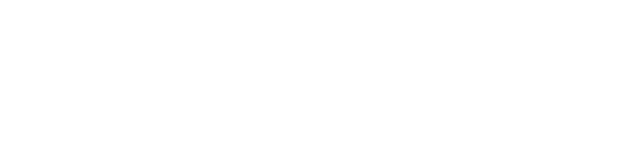
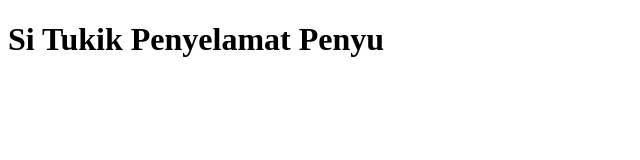
Before and after one commit to nandito-amri/Si-Tukik, a website: page src/templates/index.html in a window 1280 px wide. Shown: the whole page, without its empty margins (0-640 px from the left). Drawn offline with Linux system fonts and the light colour scheme.

Commit message:
Change the html file

```diff
--- a/src/templates/index.html
+++ b/src/templates/index.html
@@ -7,6 +7,6 @@
   <title>Si Tukik</title>
 </head>
 <body>
-
+  <h1>Si Tukik Penyelamat Penyu</h1>
 </body>
 </html>
```
